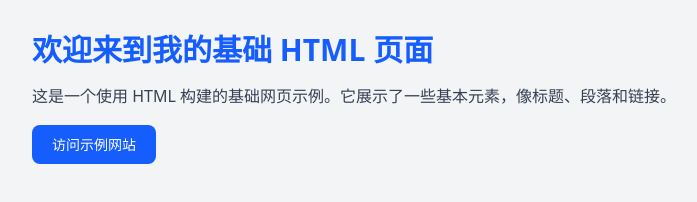
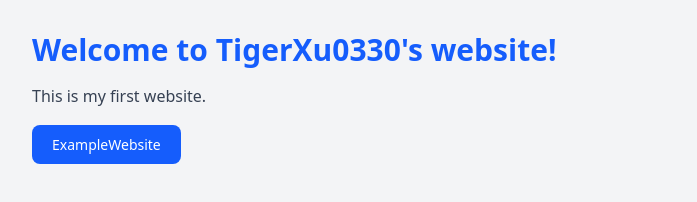
Before and after one commit to TigerXu0330/TigerXu0330.github.io, a plain HTML site: page index.html in a window 1280 px wide. Shown: the whole page, without its empty margins (0-697 px from the left). Drawn offline with nearby package versions, Linux system fonts and the light colour scheme.

Commit message:
Add files via upload

```diff
--- a/index.html
+++ b/index.html
@@ -4,15 +4,15 @@
 <head>
     <meta charset="UTF-8">
     <meta name="viewport" content="width=device-width, initial-scale=1.0">
-    <title>基础 HTML 页面</title>
+    <title>TigerXu's home</title>
     <script src="https://unpkg.com/@tailwindcss/browser@4"></script>
     <link href="https://cdnjs.cloudflare.com/ajax/libs/font-awesome/6.7.2/css/all.min.css" rel="stylesheet">
 </head>
 
 <body class="bg-gray-100 p-8">
-    <h1 class="text-3xl font-bold text-blue-600 mb-4">欢迎来到我的基础 HTML 页面</h1>
-    <p class="text-gray-700 mb-6">这是一个使用 HTML 构建的基础网页示例。它展示了一些基本元素，像标题、段落和链接。</p>
-    <a href="https://www.example.com" class="text-white bg-blue-600 hover:bg-blue-700 focus:ring-4 focus:ring-blue-300 font-medium rounded-lg text-sm px-5 py-2.5 mr-2 mb-2 dark:bg-blue-600 dark:hover:bg-blue-700 focus:outline-none dark:focus:ring-blue-800">访问示例网站</a>
+    <h1 class="text-3xl font-bold text-blue-600 mb-4">Welcome to TigerXu0330's website!</h1>
+    <p class="text-gray-700 mb-6">This is my first website.</p>
+    <a href="https://www.example.com" class="text-white bg-blue-600 hover:bg-blue-700 focus:ring-4 focus:ring-blue-300 font-medium rounded-lg text-sm px-5 py-2.5 mr-2 mb-2 dark:bg-blue-600 dark:hover:bg-blue-700 focus:outline-none dark:focus:ring-blue-800">ExampleWebsite</a>
 </body>
 
 </html>
```
